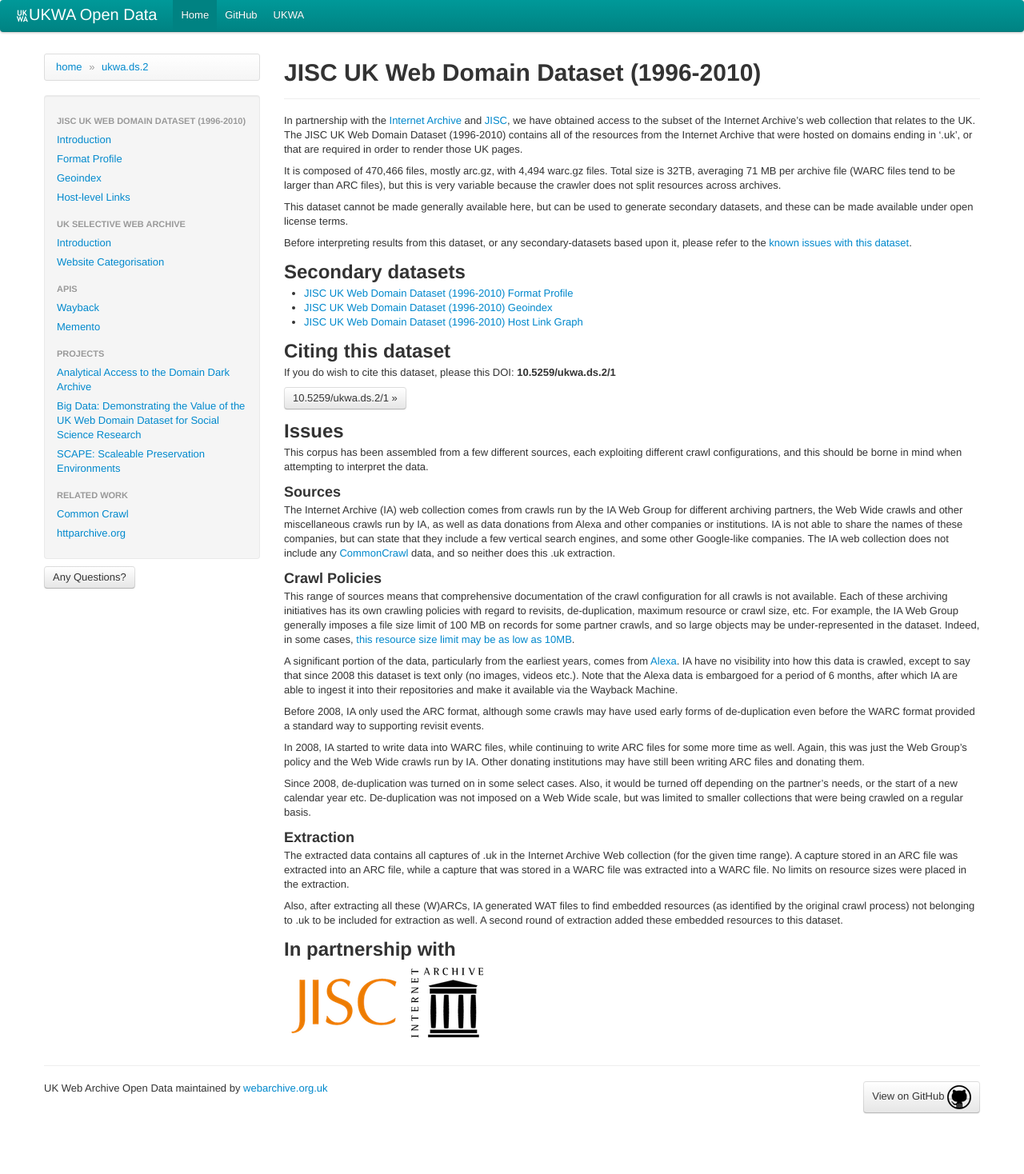
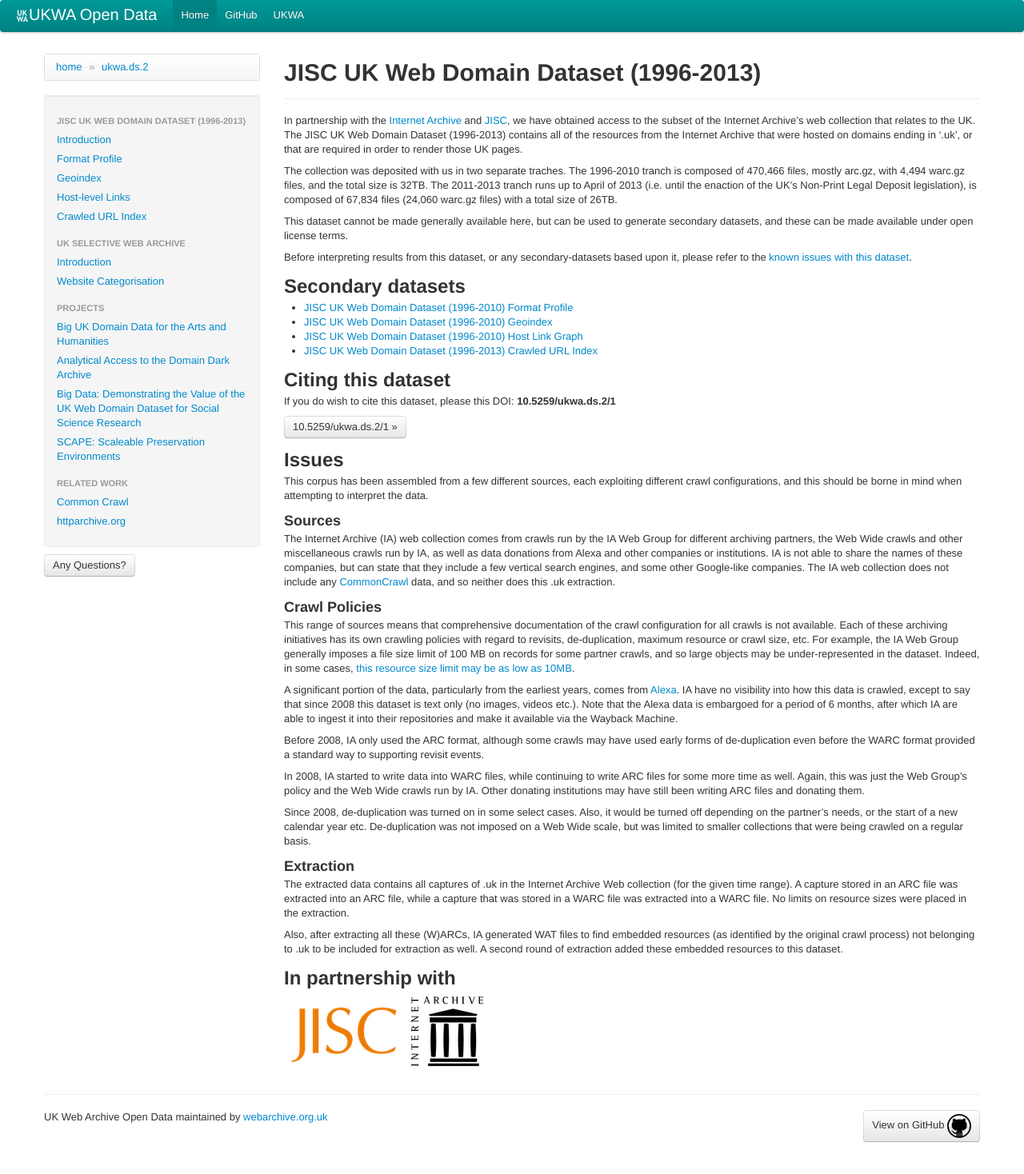
Before and after one commit to ukwa/opendata, a Jekyll site: the page built from ukwa.ds.2/index.md, in a window 1280 px wide. Shown: the whole page at 80% size. Built offline with Jekyll 4.4.1, drawn with Linux system fonts in a browser that asks for light colours; before the commit the page ends 1432 px from its top, so only the background shows below that.

Commit message:
Added CDX info.

```diff
--- a/_config.yml
+++ b/_config.yml
@@ -2,3 +2,10 @@
 baseurl: /opendata
 breadcrumb_list: [1, 2, 3, 4, 5, 6, 7, 8, 9, 10, 11, 12, 13, 14, 15]
 markdown: kramdown
+
+defaults:
+  -
+    scope:
+      path: "" # an empty string here means all files in the project
+    values:
+      layout: "bootstrap"
--- a/_layouts/bootstrap.html
+++ b/_layouts/bootstrap.html
@@ -99,7 +99,7 @@
 <p>
 <ul class="nav nav-list well">
   <li class="nav-header">
-    JISC UK Web Domain Dataset (1996-2010)
+    JISC UK Web Domain Dataset (1996-2013)
   </li>
   <li><a href="{{ site.baseurl }}/ukwa.ds.2">Introduction</a></li>
   <li><a href="{{ site.baseurl }}/ukwa.ds.2/fmt">Format Profile</a></li>
@@ -108,6 +108,7 @@
   <li><a href="{{ site.baseurl }}/ukwa.ds.2/linkage">Top-level Links</a></li>
 -->
   <li><a href="{{ site.baseurl }}/ukwa.ds.2/host-linkage">Host-level Links</a></li>
+  <li><a href="{{ site.baseurl }}/ukwa.ds.2/host-linkage">Crawled URL Index</a></li>
 
   <li class="nav-header">
     UK Selective Web Archive
@@ -115,15 +116,18 @@
   <li><a href="{{ site.baseurl }}/ukwa.ds.1">Introduction</a></li>
   <li><a href="{{ site.baseurl }}/ukwa.ds.1/classification">Website Categorisation</a></li>
 
+<!--
   <li class="nav-header">
     APIs
   </li>
   <li><a href="{{ site.baseurl }}/wayback">Wayback</a></li>
   <li><a href="{{ site.baseurl }}/memento">Memento</a></li>
+-->
 
   <li class="nav-header">
     Projects
   </li>
+  <li><a href="http://buddah.projects.history.ac.uk/">Big UK Domain Data for the Arts and Humanities</a></li>
   <li><a href="http://domaindarkarchive.blogspot.co.uk/">Analytical Access to the Domain Dark Archive</a></li>
   <li><a href="http://www.oii.ox.ac.uk/research/projects/?id=88">Big Data: Demonstrating the Value of the UK Web Domain Dataset for Social Science Research</a></li>
   <li><a href="http://www.scape-project.eu">SCAPE: Scaleable Preservation Environments</a></li>
--- a/ukwa.ds.2/index.md
+++ b/ukwa.ds.2/index.md
@@ -1,12 +1,12 @@
 ---
 layout: bootstrap
-title: JISC UK Web Domain Dataset (1996-2010)
+title: JISC UK Web Domain Dataset (1996-2013)
 doi: 10.5259/ukwa.ds.2/1
 ---
 
-In partnership with the [Internet Archive](http://www.archive.org/) and [JISC](http://www.jisc.ac.uk/), we have obtained access to the subset of the Internet Archive's web collection that relates to the UK. The JISC UK Web Domain Dataset (1996-2010) contains all of the resources from the Internet Archive that were hosted on domains ending in '.uk', or that are required in order to render those UK pages.
+In partnership with the [Internet Archive](http://www.archive.org/) and [JISC](http://www.jisc.ac.uk/), we have obtained access to the subset of the Internet Archive's web collection that relates to the UK. The JISC UK Web Domain Dataset (1996-2013) contains all of the resources from the Internet Archive that were hosted on domains ending in '.uk', or that are required in order to render those UK pages.
 
-It is composed of 470,466 files, mostly arc.gz, with 4,494 warc.gz files. Total size is 32TB, averaging 71 MB per archive file (WARC files tend to be larger than ARC files), but this is very variable because the crawler does not split resources across archives.
+The collection was deposited with us in two separate traches. The 1996-2010 tranch is composed of 470,466 files, mostly arc.gz, with 4,494 warc.gz files, and the total size is 32TB. The 2011-2013 tranch runs up to April of 2013 (i.e. until the enaction of the UK's Non-Print Legal Deposit legislation), is composed of 67,834 files (24,060 warc.gz files) with a total size of 26TB.
 
 This dataset cannot be made generally available here, but can be used to generate secondary datasets, and these can be made available under open license terms.
 
@@ -18,6 +18,7 @@
 * [JISC UK Web Domain Dataset (1996-2010) Format Profile]({{ site.baseurl }}/ukwa.ds.2/fmt)
 * [JISC UK Web Domain Dataset (1996-2010) Geoindex]({{ site.baseurl }}/ukwa.ds.2/geo)
 * [JISC UK Web Domain Dataset (1996-2010) Host Link Graph]({{ site.baseurl }}/ukwa.ds.2/host-linkage)
+* [JISC UK Web Domain Dataset (1996-2013) Crawled URL Index]({{ site.baseurl }}/ukwa.ds.2/cdx)
 
 {% include cite_doi.md %}
 
```
Also changed, not shown: ukwa.ds.2/cdx/index.md (added, +54 -0 lines), ukwa.ds.2/fmt/index.md (+1 -1 lines), ukwa.ds.2/geo/index.md (+1 -1 lines), ukwa.ds.2/host-linkage/index.md (+1 -1 lines).
